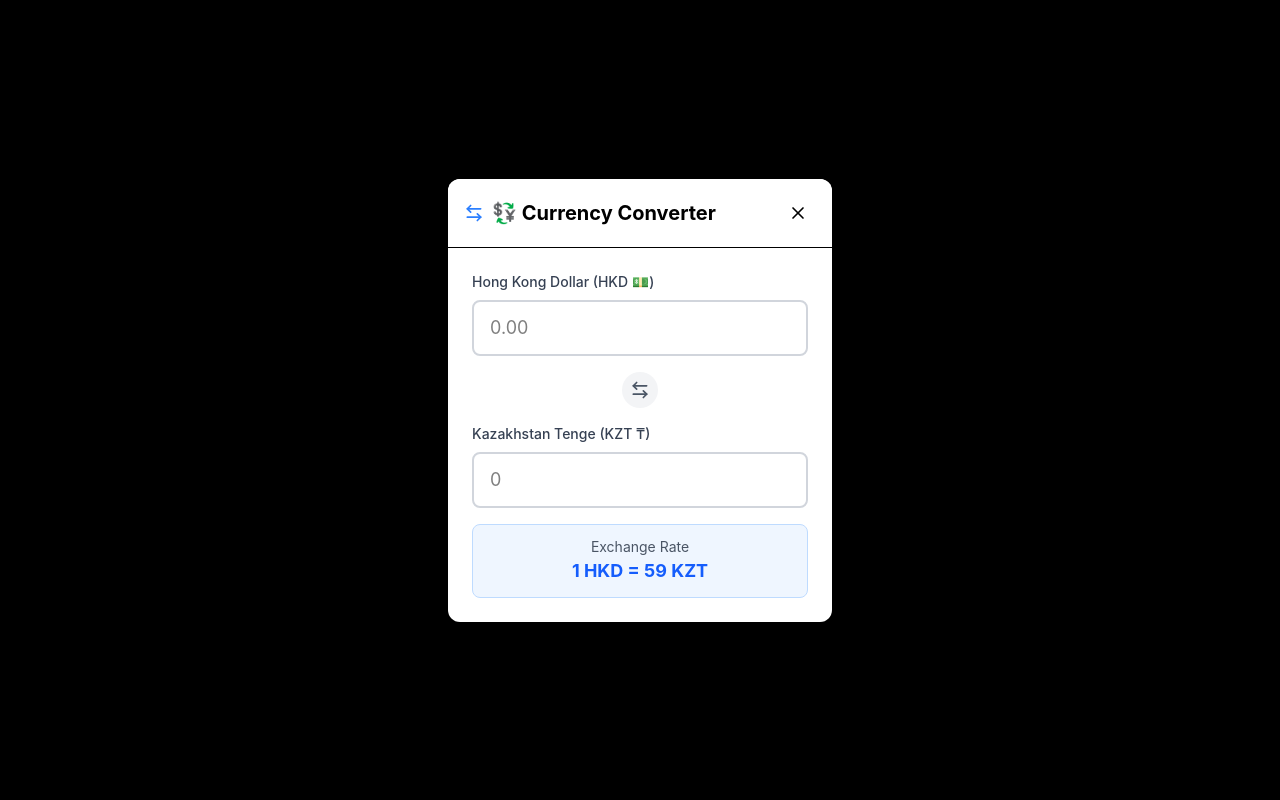
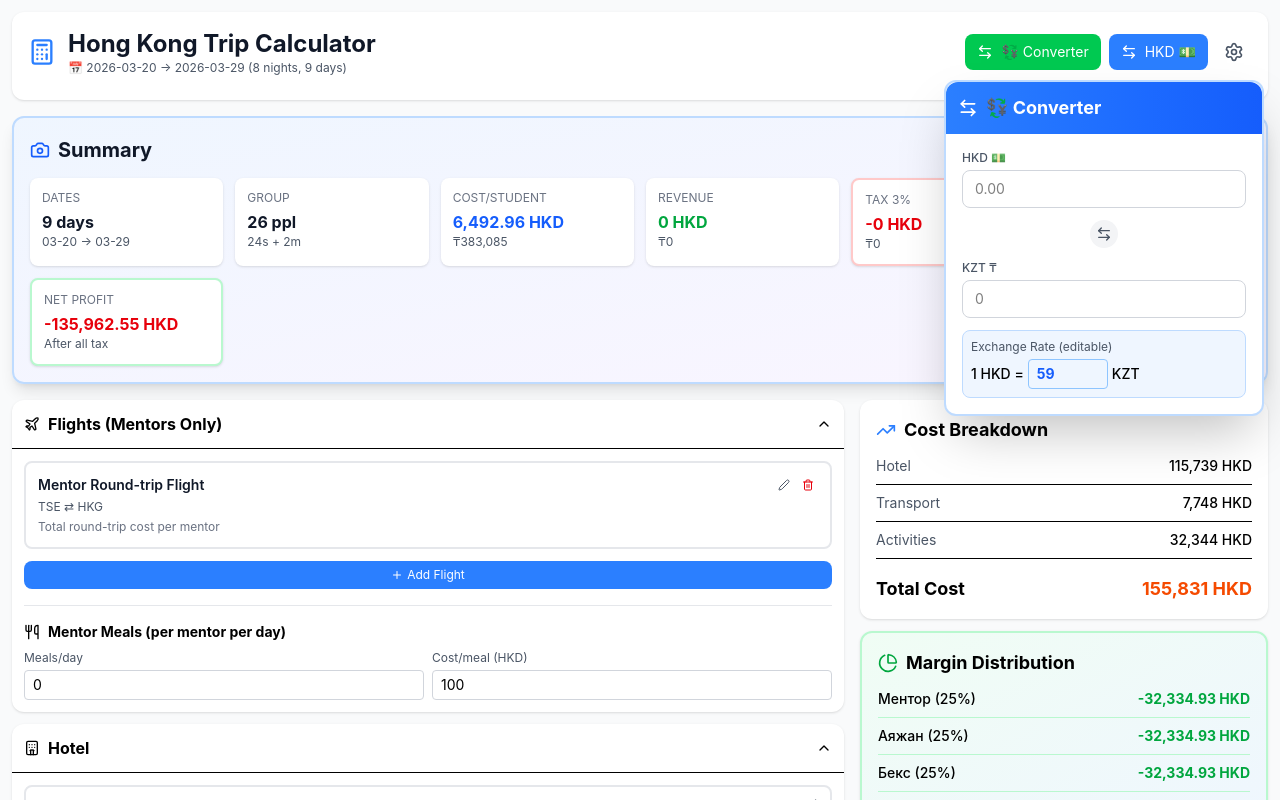
Before and after one commit to ShhTair/hk-trip-calculator, a React (Vite) app: page / in a window 1280 px wide. Both pictures are taken after a click on the button "💱 Converter". Shown: the top 800 px of the page. Built offline with nearby package versions, Linux system fonts and the light colour scheme.

Commit message:
fix: Converter as floating panel (toggle, editable rate, no fullscreen)

```diff
--- a/src/App.tsx
+++ b/src/App.tsx
@@ -513,56 +513,61 @@ function App() {
 
   return (
     <div className="min-h-screen bg-gray-50 p-3 relative">
-      {/* Currency Converter Modal */}
+      {/* Currency Converter Floating Panel */}
       {showConverter && (
-        <div className="fixed inset-0 bg-black bg-opacity-50 flex items-center justify-center z-50 p-4">
-          <div className="bg-white rounded-xl shadow-2xl w-full max-w-sm">
-            <div className="sticky top-0 bg-white border-b p-4 flex justify-between items-center rounded-t-xl">
-              <h2 className="text-xl font-bold flex items-center gap-2">
-                <ArrowLeftRight className="w-5 h-5 text-blue-500" />
-                💱 Currency Converter
+        <div className="fixed top-20 right-4 z-40 bg-white rounded-xl shadow-2xl w-80 border-2 border-blue-200">
+          <div className="bg-gradient-to-r from-blue-500 to-blue-600 p-3 flex justify-between items-center rounded-t-xl">
+            <h2 className="text-lg font-bold text-white flex items-center gap-2">
+              <ArrowLeftRight className="w-5 h-5" />
+              💱 Converter
             </h2>
-              <button
-                onClick={() => setShowConverter(false)}
-                className="p-2 hover:bg-gray-100 rounded-lg"
-              >
-                <X className="w-5 h-5" />
-              </button>
-            </div>
-
-            <div className="p-6 space-y-4">
-              <div>
-                <label className="text-sm font-medium text-gray-700 mb-2 block">Hong Kong Dollar (HKD 💵)</label>
+          </div>
+
+          <div className="p-4 space-y-3">
+            <div>
+              <label className="text-xs font-medium text-gray-600 mb-1 block">HKD 💵</label>
               <input
                 type="number"
                 value={converterHkd}
                 onChange={(e) => handleConverterHkdChange(e.target.value)}
                 placeholder="0.00"
                 step="0.01"
-                  className="w-full px-4 py-3 border-2 border-gray-300 rounded-lg text-lg focus:ring-2 focus:ring-blue-500 focus:border-blue-500"
+                className="w-full px-3 py-2 border border-gray-300 rounded-lg text-sm focus:ring-2 focus:ring-blue-500 focus:border-blue-500"
               />
             </div>
 
             <div className="flex items-center justify-center">
-                <div className="bg-gray-100 rounded-full p-2">
-                  <ArrowLeftRight className="w-5 h-5 text-gray-600" />
-                </div>
-              </div>
-
-              <div>
-                <label className="text-sm font-medium text-gray-700 mb-2 block">Kazakhstan Tenge (KZT ₸)</label>
+              <div className="bg-gray-100 rounded-full p-1.5">
+                <ArrowLeftRight className="w-4 h-4 text-gray-600" />
+              </div>
+            </div>
+
+            <div>
+              <label className="text-xs font-medium text-gray-600 mb-1 block">KZT ₸</label>
               <input
                 type="number"
                 value={converterKzt}
                 onChange={(e) => handleConverterKztChange(e.target.value)}
                 placeholder="0"
-                  className="w-full px-4 py-3 border-2 border-gray-300 rounded-lg text-lg focus:ring-2 focus:ring-blue-500 focus:border-blue-500"
-                />
-              </div>
-
-              <div className="bg-blue-50 border border-blue-200 rounded-lg p-3 text-center">
-                <div className="text-sm text-gray-600">Exchange Rate</div>
-                <div className="text-lg font-bold text-blue-600">1 HKD = {settings.exchangeRate} KZT</div>
+                className="w-full px-3 py-2 border border-gray-300 rounded-lg text-sm focus:ring-2 focus:ring-blue-500 focus:border-blue-500"
+              />
+            </div>
+
+            <div className="bg-blue-50 border border-blue-200 rounded-lg p-2">
+              <div className="text-xs text-gray-600 mb-1">Exchange Rate (editable)</div>
+              <div className="flex items-center gap-1">
+                <span className="text-sm font-medium">1 HKD =</span>
+                <input
+                  type="number"
+                  value={settings.exchangeRate}
+                  onChange={(e) => {
+                    const newRate = parseFloat(e.target.value) || 59;
+                    setSettings({ ...settings, exchangeRate: newRate });
+                  }}
+                  step="0.01"
+                  className="w-20 px-2 py-1 border border-blue-300 rounded text-sm font-bold text-blue-600 focus:ring-2 focus:ring-blue-500"
+                />
+                <span className="text-sm font-medium">KZT</span>
               </div>
             </div>
           </div>
```
Lines whose indentation alone changed are shown as unchanged.
